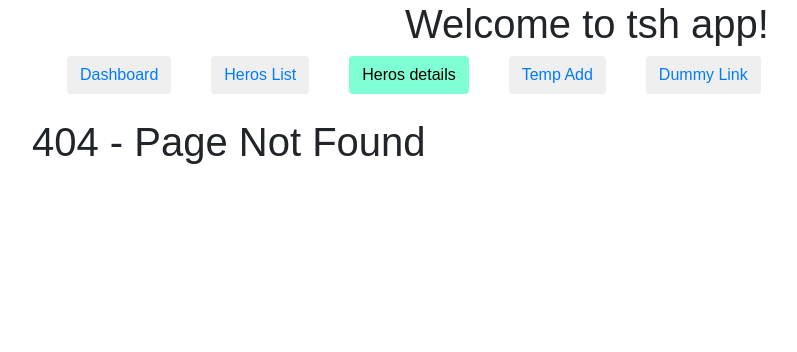
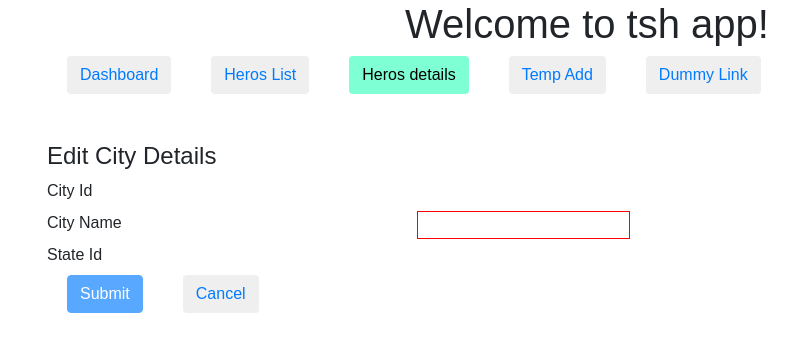
Before and after one commit to graghuram/tryangular, an Angular app: page /herodetail in a window 1280 px wide. Before the commit this address had no page. Shown: the top 352 px of the page, without its empty margins (53-850 px from the left). Built offline with nearby package versions, Linux system fonts and the light colour scheme.

Commit message:
Datatable and Jquery & Form Validation added. By Raghu

```diff
--- a/package.json
+++ b/package.json
@@ -24,6 +24,8 @@
     "@ng-bootstrap/ng-bootstrap": "^2.2.0",
     "bootstrap": "^4.1.2",
     "core-js": "^2.4.1",
+    "datatables.net": "^1.10.19",
+    "jquery": "^3.3.1",
     "ngx-bootstrap": "^3.0.1",
     "rxjs": "^5.5.6",
     "zone.js": "^0.8.19"
--- a/src/app/app-routing.module.ts
+++ b/src/app/app-routing.module.ts
@@ -11,7 +11,9 @@ const routes: Routes = [
     {path:"", redirectTo: '/dashboard', pathMatch: 'full'},
     {path:"dashboard", component:DashboardComponent},
     {path:"herolist", component:HerolistComponent},
+    {path:"herodetail/:id/:value", component:HerodetailComponent},
     {path:"herodetail/:id", component:HerodetailComponent},
+    {path:"herodetail", component:HerodetailComponent},
     {path:"tempadd", component:TempaddComponent},
     {path:"**", component:MypagenotfoundComponent}
   ];
--- a/src/app/hero.service.ts
+++ b/src/app/hero.service.ts
@@ -16,8 +16,8 @@ export class HeroService {
     return this.http_c.get(this.api_base_url + '/viewlist.php').catch(this.show_error_msg);
   }
 
-  get_individual_city(id) {
-    return this.http_c.post(this.api_base_url + '/editcity.php', id).catch(this.show_error_msg);
+  get_individual_city(id) : Promise <any> {
+    return this.http_c.post(this.api_base_url + '/editcity.php', id).toPromise().catch(this.show_error_msg);
   }
 
   show_error_msg( error : HttpErrorResponse) {
--- a/src/app/herodetail/herodetail.component.html
+++ b/src/app/herodetail/herodetail.component.html
@@ -4,28 +4,32 @@
     <div class="col-md-12">
       <div class="ibox">
         <div class="ibox-title">
-          <h4> City Details </h4>
+          <h4> Edit City Details </h4>
         </div>
         <div class="ibox-content">
           <form [formGroup] ='city_form_grp' (ngSubmit)="onSubmit()">
               <div class="row">
-                <label class="col-md-4"> City Id </label>-
-                <!-- <label class="col-md-6"> {{ individual_city.city_id }} </label> -->
+                <label class="col-md-4"> City Id </label>
+                <!-- <label class="col-md-6" > {{ getControlLabel('city_id') }} </label> --  -->
+                <label class="col-md-6" > {{ individual_city?.city_id }} </label>
+                <!-- <label class="col-md-6" > {{ individual_city ? individual_city.city_id : '==='}} </label> -->
               </div>
               <div class="row">
                 <label class="col-md-4"> City Name </label>
                 <div class="col-md-6">
                   <input type="text" formControlName="city_name" >
+                  <span class='danger-error' *ngIf="city_form_grp.get('city_name').invalid && (city_form_grp.get('city_name').dirty || city_form_grp.get('city_name').touched)">city name is required </span>
                   <!-- <input type="text" formControlName="city_name" [(ngModel)]="individual_city.city_name"> -->
                 </div>
               </div>
               <div class="row">
                 <label class="col-md-4"> State Id </label>
-                <!-- <label class="col-md-6"> {{ individual_city.state_id }} </label> -->
+                <!-- <label class="col-md-6"> {{ getControlLabel('state_id') }} </label> -->
+                <label class="col-md-6" > {{ individual_city?.state_id }} </label>
               </div>
               <div class="">
                 <!-- <button type="submit" >Submit</button> -->
-                <button type="submit" [disabled]="!city_form_grp.valid">Submit</button>
+                <button class="btn btn-primary" type="submit" [disabled]="!city_form_grp.valid">Submit</button>
                 <!-- <input type="button" class = "btn btn-primary" value="Save" (click) = "savecity(individual_city)"> -->
                 <a routerLink="/dashboard" class="btn btn-default"> Cancel </a>
               </div>
--- a/src/app/herodetail/herodetail.component.scss
+++ b/src/app/herodetail/herodetail.component.scss
@@ -0,0 +1,7 @@
+.danger-error {
+    color: red;
+}
+
+input.ng-invalid {
+    border: 1px solid red;
+}
--- a/src/app/herodetail/herodetail.component.ts
+++ b/src/app/herodetail/herodetail.component.ts
@@ -1,10 +1,9 @@
 import { Component, OnInit } from '@angular/core';
-import { FormGroup, FormControl } from '@angular/forms';
-import { FormBuilder } from '@angular/forms';
+import { FormGroup, FormControl, FormBuilder } from '@angular/forms';
 import { Validators } from '@angular/forms';
 import { FormArray } from '@angular/forms';
 
-import {ActivatedRoute} from '@angular/router';
+import { ActivatedRoute } from '@angular/router';
 
 import { HeroService } from '../hero.service';
 @Component({
@@ -16,56 +15,55 @@ export class HerodetailComponent implements OnInit {
 
   public individual_city;
   public error_msg;
+  public get_id: number;
+  public value: string;
 
-  // city_form_grp = new FormGroup({
-  //   // city_id: new FormControl(''),
-  //   city_name: new FormControl({
-  //     value: 'n/a',
-  //     // validators: Validators.required,
-  //   }),
-  //   // state_id: new FormControl(''),
+  public city_form_grp = new FormGroup({
+    city_id: new FormControl(''),
+    city_name: new FormControl('', [Validators.required]),
+    state_id: new FormControl(''),
+  });
+
+  // city_form_grp = this.fb.group({
+  //   city_id: [''],
+  //   city_name: ['', Validators.required],
+  //   state_id: [''],
   // });
 
-  city_form_grp = this.fb.group({
-    city_name: ['', Validators.required],
-    aliases: this.fb.array([
-      this.fb.control('')
-    ])
-  });
-
-  get aliases() {
-    return this.city_form_grp.get('aliases') as FormArray;
-  }
-
-
-  constructor(private _heroService : HeroService, private route_details: ActivatedRoute, private fb: FormBuilder) { }
+  constructor(private _heroService: HeroService, private route_details: ActivatedRoute, private fb: FormBuilder) { }
 
   ngOnInit() {
+    this.route_details.paramMap.subscribe(params => {
+      this.get_id = parseInt(params.get("id"));
+      this.value = params.get("value");
+    });
+
     let id = parseInt(this.route_details.snapshot.paramMap.get('id'));
-    // alert(id);
-    this._heroService.get_individual_city(id).subscribe(
+    if (id) {
+      this._heroService.get_individual_city(id).then(
         (data) => {
           this.individual_city = data;
           this.city_form_grp.patchValue({
+            city_id: this.individual_city.city_id,
             city_name: this.individual_city.city_name,
+            state_id: this.individual_city.state_id,
           });
-        }  ,
+        },
         error => this.error_msg = error
       );
-
-        // console.log(this.city_form_grp.value);
-    // this.city_name.patc
+    }
   }
 
   onSubmit() {
-    // TODO: Use EventEmitter with form value
-    console.log("R");
     console.warn(this.city_form_grp.value);
-    console.log("R--");
   }
 
   savecity(value) {
     console.log(value)
   }
 
+  getControlLabel(type: string) {
+    return this.city_form_grp.controls[type].value;
+  }
+
 }
```
Also changed, not shown: 1 other file (tests, documents, lock files or other folders).
